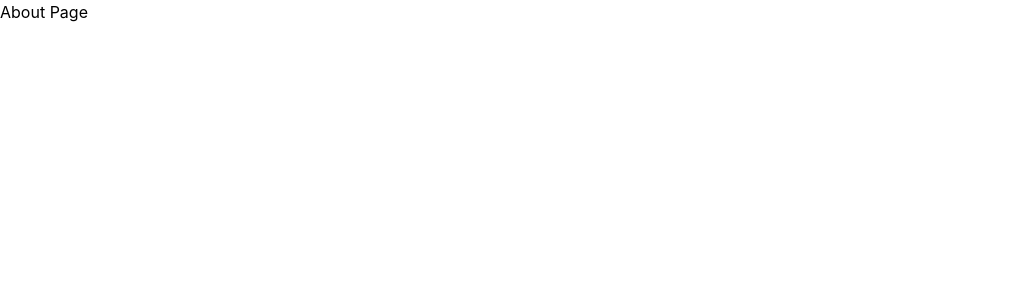
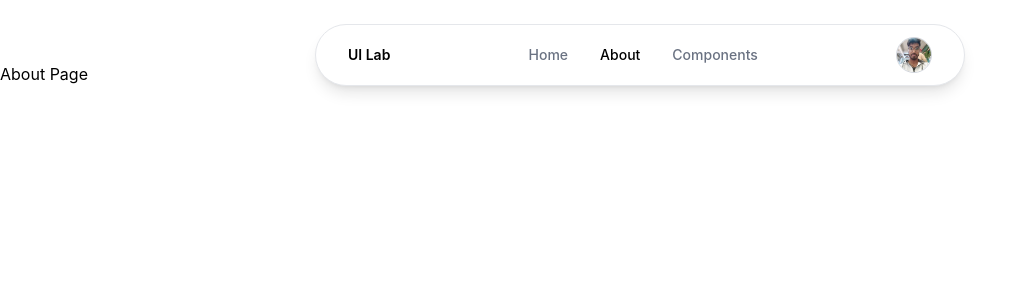
Before and after one commit to Akash-G3/the-ui-lab, a React (Vite) app: page /about in a window 1280 px wide. Shown: the top 300 px of the page, without its empty margins (0-1028 px from the left). Built offline with nearby package versions, Linux system fonts and the light colour scheme.

Commit message:
Nabar Prototype : Could be improved later

```diff
--- a/src/App.jsx
+++ b/src/App.jsx
@@ -1,13 +1,17 @@
 import { Routes , Route } from "react-router-dom";
+import Navbar from "./components/Navbar";
 import Home from "./pages/Home";
 import About from "./pages/About";
 
 function App() {
   return (
+    <div className="min-h-screen w-full">  {/* bg and text will be global theme for the whole page. */}
+    <Navbar />
     <Routes>
        <Route path="/" element={<Home />} />
       <Route path="/about" element={<About />} />
     </Routes>
+    </div>
   )
 }
 
--- /dev/null
+++ b/src/components/Navbar.jsx
@@ -0,0 +1,120 @@
+import { useState } from "react";
+import { NavLink } from "react-router-dom";
+import profileImg from "../assets/Navpic.jpg";
+
+export default function Navbar() {
+  const [menuOpen, setMenuOpen] = useState(false);
+
+  const linkBase =
+    "text-sm font-medium transition-colors duration-200";
+
+  const activeStyle = "text-black";
+  const inactiveStyle = "text-gray-500 hover:text-black";
+
+  return (
+    <header className="sticky top-6 z-50 flex justify-center">
+      <nav className="flex items-center justify-between
+                      w-[650px] max-w-[95%]
+                      px-8 py-3
+                      bg-white
+                      shadow-lg
+                      rounded-full
+                      border border-gray-200">
+
+        {/* Logo / Brand */}
+        <div className="text-sm font-semibold">
+          UI Lab
+        </div>
+
+        {/* Desktop Links */}
+        <div className="hidden md:flex items-center gap-8">
+          <NavLink
+            to="/"
+            className={({ isActive }) =>
+              `${linkBase} ${isActive ? activeStyle : inactiveStyle}`
+            }
+          >
+            Home
+          </NavLink>
+
+          <NavLink
+            to="/about"
+            className={({ isActive }) =>
+              `${linkBase} ${isActive ? activeStyle : inactiveStyle}`
+            }
+          >
+            About
+          </NavLink>
+
+          <NavLink
+            to="/components"
+            className={({ isActive }) =>
+              `${linkBase} ${isActive ? activeStyle : inactiveStyle}`
+            }
+          >
+            Components
+          </NavLink>
+        </div>
+
+        {/* Right Section */}
+        <div className="flex items-center gap-4">
+
+          {/* Profile Image */}
+          <button className="focus:outline-none">
+            <img
+              src={profileImg}
+              alt="profile"
+              className="w-9 h-9 rounded-full object-cover border border-gray-300"
+            />
+          </button>
+
+          {/* Mobile Menu Button */}
+          <button
+            onClick={() => setMenuOpen(!menuOpen)}
+            className="md:hidden text-gray-600 hover:text-black transition"
+          >
+            ☰
+          </button>
+        </div>
+      </nav>
+
+      {/* Mobile Dropdown */}
+      {menuOpen && (
+        <div className="absolute top-20 w-[90%] max-w-[400px]
+                        bg-white shadow-lg border border-gray-200
+                        rounded-2xl p-6 flex flex-col gap-4 md:hidden">
+
+          <NavLink
+            to="/"
+            onClick={() => setMenuOpen(false)}
+            className={({ isActive }) =>
+              `${linkBase} ${isActive ? activeStyle : inactiveStyle}`
+            }
+          >
+            Home
+          </NavLink>
+
+          <NavLink
+            to="/about"
+            onClick={() => setMenuOpen(false)}
+            className={({ isActive }) =>
+              `${linkBase} ${isActive ? activeStyle : inactiveStyle}`
+            }
+          >
+            About
+          </NavLink>
+
+          <NavLink
+            to="/components"
+            onClick={() => setMenuOpen(false)}
+            className={({ isActive }) =>
+              `${linkBase} ${isActive ? activeStyle : inactiveStyle}`
+            }
+          >
+            Components
+          </NavLink>
+        </div>
+      )}
+    </header>
+  );
+}
--- a/src/pages/Home.jsx
+++ b/src/pages/Home.jsx
@@ -1,8 +1,9 @@
-function Home() {
+
+function Home() { // Home page is actually the exhibition page
   return(
-    <>
-     <h1>Home Page</h1>;
-    </>
+    <div className="min-h-screen w-full bg-white text-gray-900">
+
+    </div>
   )
 }
 
```
Also changed, not shown: src/assets/Navpic.jpg (added).
